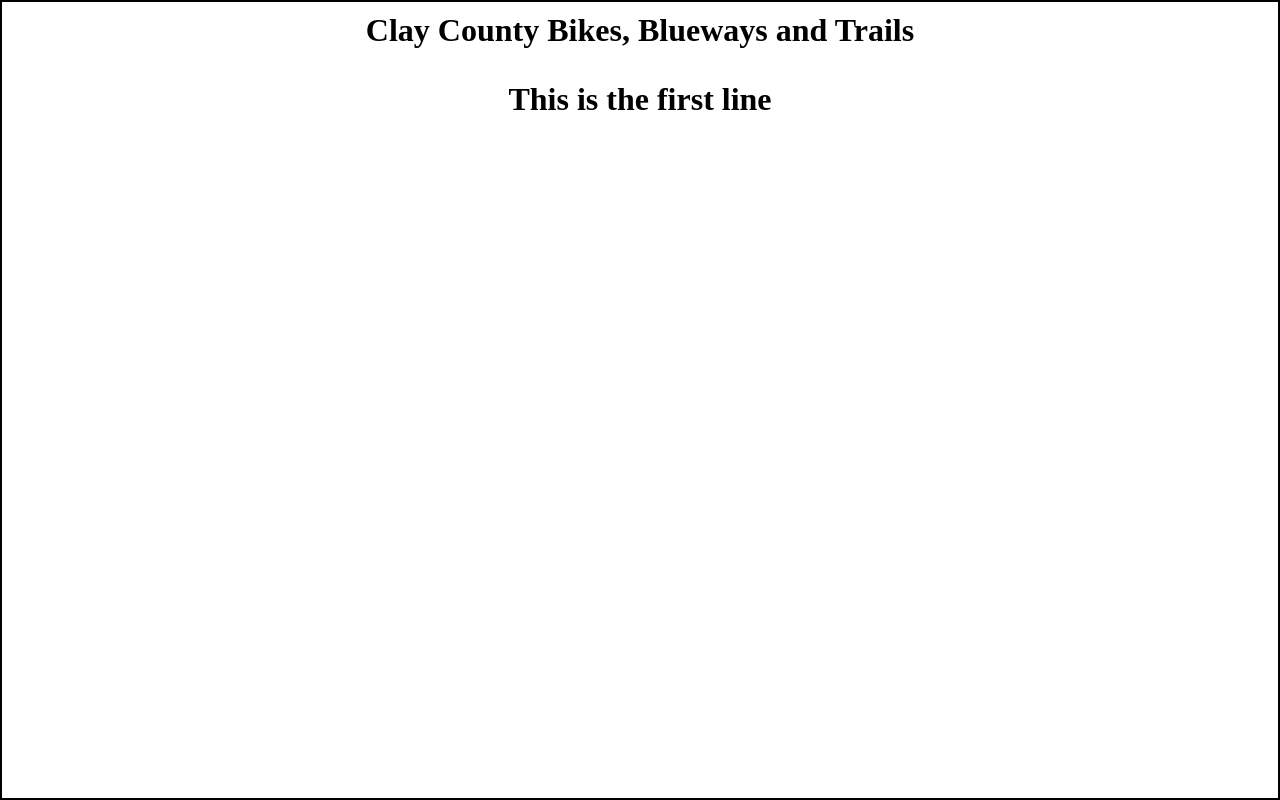
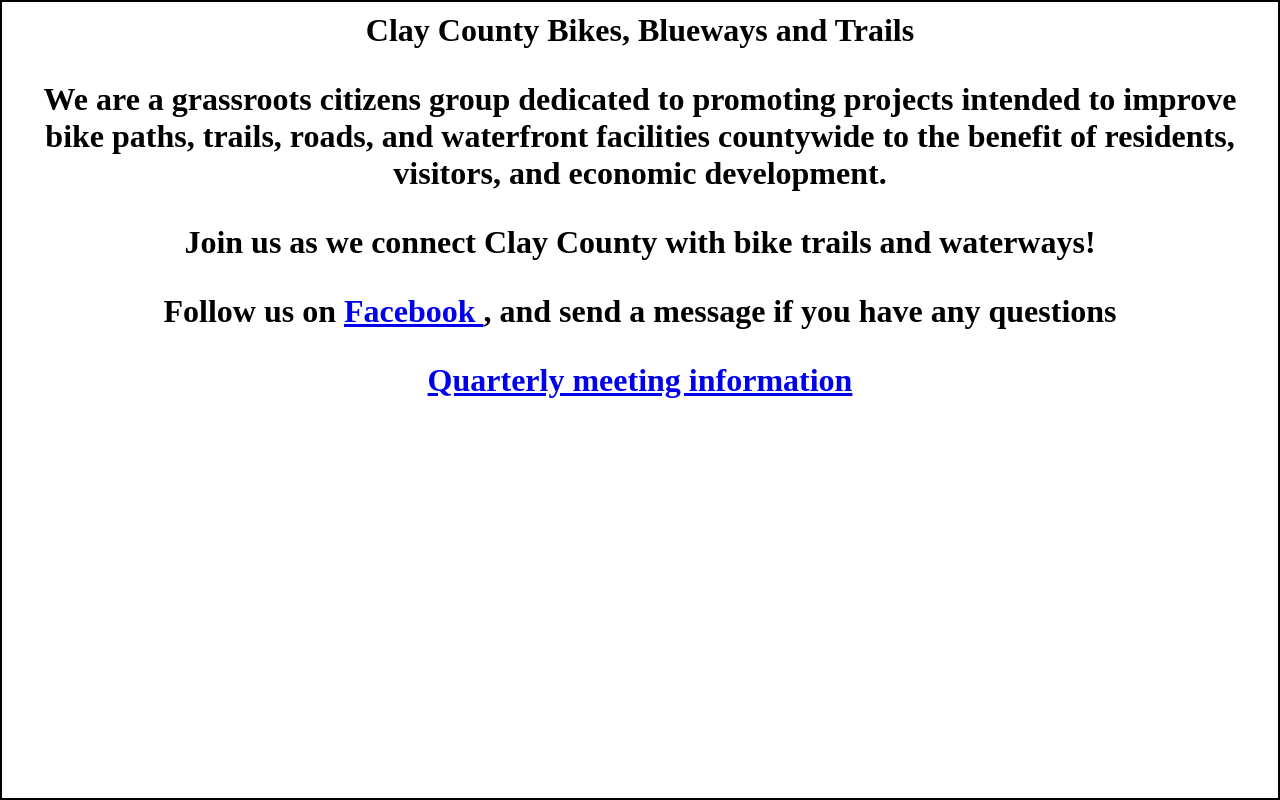
Before and after one commit to usedtoliveonmars/ccbbtwebsite, a plain HTML site: page index.html in a window 1280 px wide. Drawn offline with Linux system fonts and the light colour scheme.

Commit message:
Update index.html
added facebook links and description

```diff
--- a/index.html
+++ b/index.html
@@ -7,6 +7,9 @@
 </head>
 <body>
 	<h1>Clay County Bikes, Blueways and Trails<h1>
-	<p>This is the first line</p>
+		<p>We are a grassroots citizens group dedicated to promoting projects intended to improve bike paths, trails, roads, and waterfront facilities countywide to the benefit of residents, visitors, and economic development.</p>
+		<p>Join us as we connect Clay County with bike trails and waterways!</p>
+		<p>Follow us on <a href="https://www.facebook.com/profile.php?id=61553390128715"> Facebook </a>, and send a message if you have any questions </p>
+		<p><a href="https://www.facebook.com/profile.php?id=61553390128715&sk=events">Quarterly meeting information</a></p>
 </body>
 </html>
```
